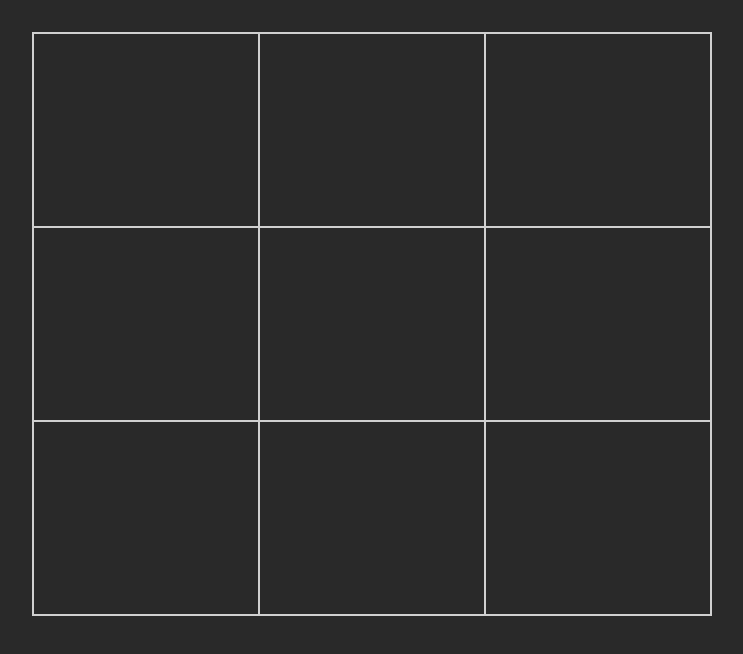
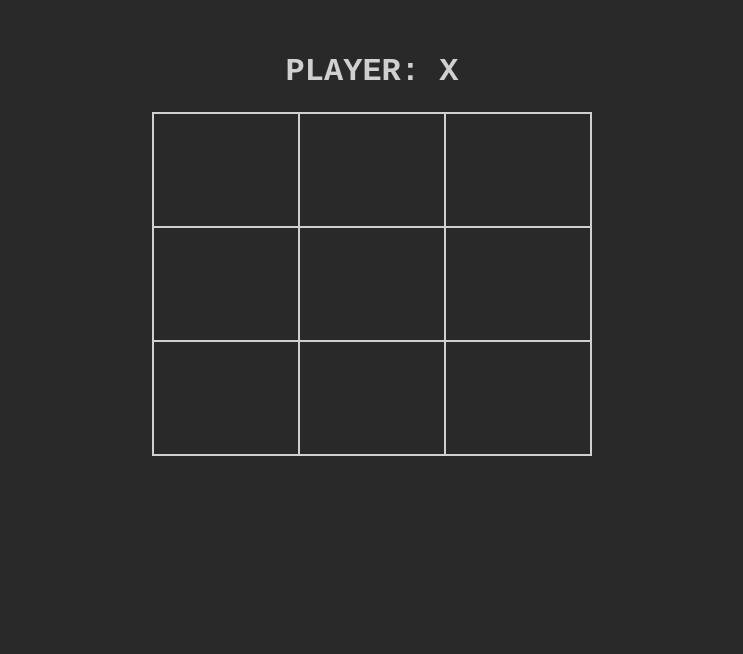
Before and after one commit to divineLush/odin-js, a plain HTML site: page tic-tac-toe/index.html in a window 1280 px wide. Shown: the whole page, without its empty margins (268-1011 px from the left). Drawn offline with Linux system fonts and the light colour scheme.

Commit message:
set current player

```diff
--- a/tic-tac-toe/app.js
+++ b/tic-tac-toe/app.js
@@ -5,7 +5,14 @@ const GameBoard = (() => {
 
   const getRows = () => ([arr.slice(0, 3), arr.slice(3, 6), arr.slice(6, 10)]);
 
+  const getValueByPlayer = () => currentPlayer ? 'X' : 'O';
+
+  const setCurrentPlayer = () => {
+    document.querySelector('#player').textContent = getValueByPlayer();
+  };
+
   const render = () => {
+    setCurrentPlayer();
     const board = document.querySelector('#board');
 
     getRows().forEach((row) => {
@@ -23,10 +30,11 @@ const GameBoard = (() => {
         if (e.target.textContent) {
           return;
         }
-        const value = currentPlayer ? 'x' : 'o';
+        const value = getValueByPlayer();
         arr[idx] = value;
         e.target.textContent = value;
         currentPlayer = !currentPlayer;
+        setCurrentPlayer();
       });
     });
   }
--- a/tic-tac-toe/index.html
+++ b/tic-tac-toe/index.html
@@ -8,6 +8,9 @@
   </head>
   <body>
     <main>
+      <h1>
+        PLAYER: <span id="player"></span>
+      </h1>
       <table>
         <tbody id="board"></tbody>
       </table>
--- a/tic-tac-toe/style.css
+++ b/tic-tac-toe/style.css
@@ -19,6 +19,10 @@ button {
   cursor: pointer;
 }
 
+h1 {
+  text-align: center;
+}
+
 button:hover,
 button:focus {
   background: #d0d0d0;
@@ -36,9 +40,10 @@ table, td {
 
 td {
   padding: 1rem 2rem;
-  height: 20vh;
-  width: 20vh;
+  height: 10vh;
+  width: 10vh;
   cursor: pointer;
+  text-align: center;
 }
 
 td:hover {
```
